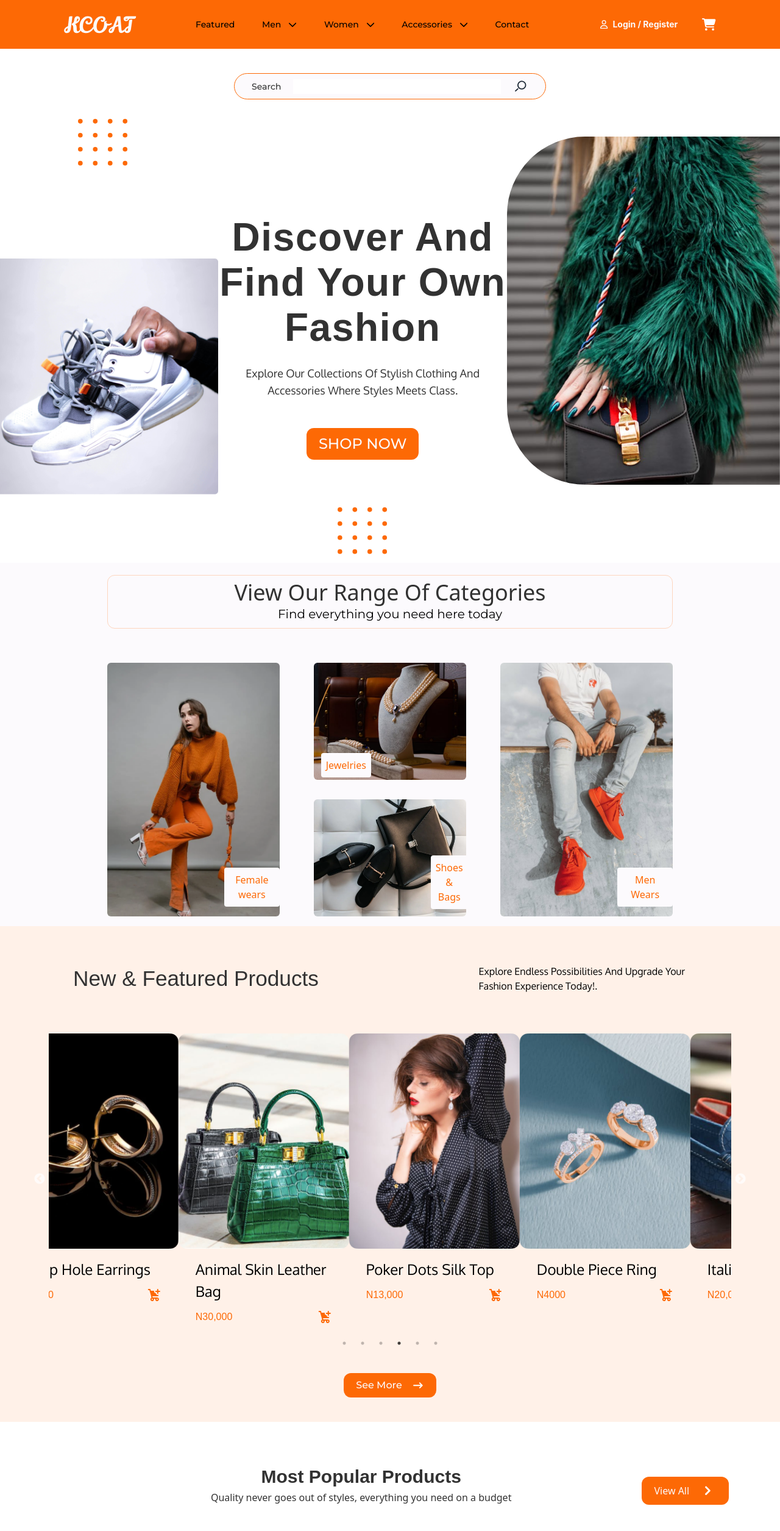
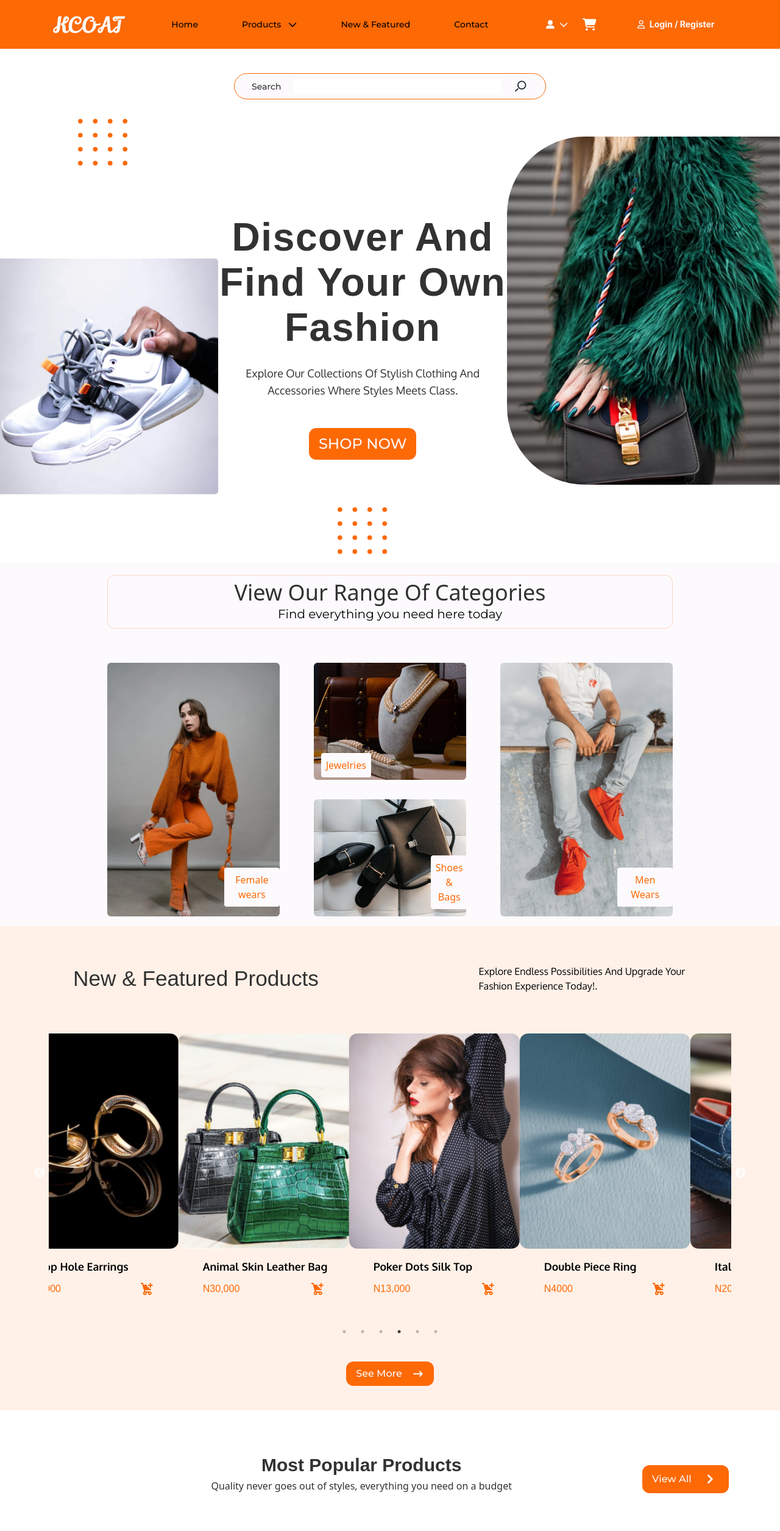
Before and after one commit to Kemi-Oluwadahunsi/KCOAT-Project, a React (Vite) app: page / in a window 1280 px wide. Shown: the top 2511 px of the page at 61% size. Built offline with nearby package versions, Linux system fonts and the light colour scheme; a web font is replaced by a local one.

Commit message:
Update: Update login and signup links, implement the new header design

```diff
--- a/src/components/Button.jsx
+++ b/src/components/Button.jsx
@@ -3,7 +3,7 @@
 const Button = ({children}) => {
   return (
     <>
-      <button className=" flex place-items-center gap-4 bg-tertiary text-primary rounded-xl px-5 py-2 cursor-pointer ">
+      <button className=" flex place-items-center gap-4 bg-tertiary text-primary rounded-xl px-4 py-2 cursor-pointer hover:scale-110">
         {children}
       </button>
     </>
--- a/src/components/Header.jsx
+++ b/src/components/Header.jsx
@@ -3,8 +3,10 @@ import { FontAwesomeIcon } from "@fortawesome/react-fontawesome";
 import {
   faChevronDown,
   faShoppingCart,
+  faUserAlt,
 } from "@fortawesome/free-solid-svg-icons";
 import { faUser } from "@fortawesome/free-regular-svg-icons";
+import { Link } from "react-router-dom";
 const Header = () => {
   return (
     <>
@@ -14,28 +16,24 @@ const Header = () => {
         </div>
 
         <ul className="text-bland font-secondary font-medium flex justify-around space-x-4 w-2/4 place-items-center cursor-pointer">
-          <li>Featured</li>
+          <Link to="/">
+            <li>Home</li>
+          </Link>
 
           <div className="flex gap-3 place-items-center">
-            <li>Men</li>
+            <li>Products</li>
             <FontAwesomeIcon icon={faChevronDown} />
           </div>
 
-          <div className="flex gap-3 place-items-center">
-            <li>Women</li>
-            <FontAwesomeIcon icon={faChevronDown} />
-          </div>
-          <div className="flex gap-3 place-items-center">
-            <li>Accessories</li>
-            <FontAwesomeIcon icon={faChevronDown} />
-          </div>
+          <li>New & Featured</li>
+
           <li>Contact</li>
         </ul>
 
-        <div className="flex gap-5 place-items-center cursor-pointer">
+        <div className="flex gap-1 place-items-center cursor-pointer">
           <div className="text-primary flex gap-2 place-items-center p-5">
-            <FontAwesomeIcon icon={faUser} />
-            <span className="font-bold">Login / Register</span>
+            <FontAwesomeIcon icon={faUserAlt} />
+            <FontAwesomeIcon icon={faChevronDown} />
           </div>
           <FontAwesomeIcon
             icon={faShoppingCart}
@@ -43,6 +41,15 @@ const Header = () => {
             className="text-xl"
           />
         </div>
+
+        <div className="flex gap-5 place-items-center cursor-pointer">
+          <div className="text-primary flex gap-2 place-items-center p-5">
+            <FontAwesomeIcon icon={faUser} />
+            <Link to="/login">
+              <span className="font-bold">Login / Register</span>
+            </Link>
+          </div>
+        </div>
       </div>
     </>
   );
--- a/src/components/LandingpageComponents/MostPopularProductSections/MostPopularProducts.jsx
+++ b/src/components/LandingpageComponents/MostPopularProductSections/MostPopularProducts.jsx
@@ -27,8 +27,10 @@ const MostPopularProducts = () => {
           </p>
         </div>
 
-        <div className="place-self-end">
-          <Button>View All <img src= {angleRight} alt="angleRight" /> </Button>
+        <div className="place-self-end font-secondary font-medium">
+          <Button>
+            View All <img src={angleRight} alt="angleRight" />{" "}
+          </Button>
         </div>
       </div>
 
--- a/src/components/LandingpageComponents/ThirdSection.jsx
+++ b/src/components/LandingpageComponents/ThirdSection.jsx
@@ -41,10 +41,10 @@ const ThirdSection = () => {
               </div>
 
               <div className="flex flex-col gap-3  px-7">
-                <h3 className="font-oxygen font-normal text-[1.5rem]">
+                <h3 className="font-oxygen font-bold text-[1.1rem] pl-3">
                   {item.title}
                 </h3>
-                <div className="flex justify-between gap-3 ">
+                <div className="flex justify-between gap-3 px-3 ">
                   <p className="font-tertiary font-normal text-[1rem] text-tertiary">
                     N{item.price}
                   </p>
--- a/src/components/Login-Signup/Login.jsx
+++ b/src/components/Login-Signup/Login.jsx
@@ -2,6 +2,7 @@ import { FontAwesomeIcon } from "@fortawesome/react-fontawesome";
 import LoginImage from "../../assets/login.png";
 import Button from "../Button";
 import { faEye } from "@fortawesome/free-solid-svg-icons";
+import { Link } from "react-router-dom";
 
 const Login = () => {
   return (
@@ -22,7 +23,11 @@ const Login = () => {
             </h3>
             <p className="text-createaccount font-secondary font-bold">
               Don&apos;t have an account,{" "}
-              <span className="font-bold text-bland">SignUp.</span>
+              <Link to="/signup">
+                <span className="font-bold text-bland underline underline-offset-4">
+                  SignUp.
+                </span>
+              </Link>
             </p>
           </div>
 
@@ -50,7 +55,7 @@ const Login = () => {
               <FontAwesomeIcon
                 icon={faEye}
                 color="#A6A6A6"
-                className="text-xl absolute top-11 left-[90%]"
+                className="text-xl absolute top-12 left-[90%]"
               />
             </div>
 
--- a/src/components/Login-Signup/Signup.jsx
+++ b/src/components/Login-Signup/Signup.jsx
@@ -2,6 +2,7 @@ import { FontAwesomeIcon } from "@fortawesome/react-fontawesome";
 import SignupImage from "../../assets/signup.png";
 import Button from "../Button";
 import { faEye } from "@fortawesome/free-solid-svg-icons";
+import { Link } from "react-router-dom";
 
 const Signup = () => {
   return (
@@ -22,7 +23,9 @@ const Signup = () => {
             </h3>
             <p className="text-createaccount font-secondary font-bold">
               Already Have an account?{" "}
-              <span className="font-bold text-bland">Login.</span>
+              <Link to="/login">
+                <span className="font-bold text-bland underline underline-offset-4">Login.</span>
+              </Link>
             </p>
           </div>
 
@@ -86,7 +89,7 @@ const Signup = () => {
             </div>
 
             <div className="flex gap-2 items-center justify-center">
-              <input type="checkbox" className="text-md w-4 h-4"/>
+              <input type="checkbox" className="text-md w-4 h-4" />
               <span className="font-secondary text-subtext font-medium">
                 I have read and agreed to the Terms of Service and Privacy
                 Policy
```
Also changed, not shown: src/components/LandingpageComponents/SecondSection.jsx (deleted, +0 -53 lines).
